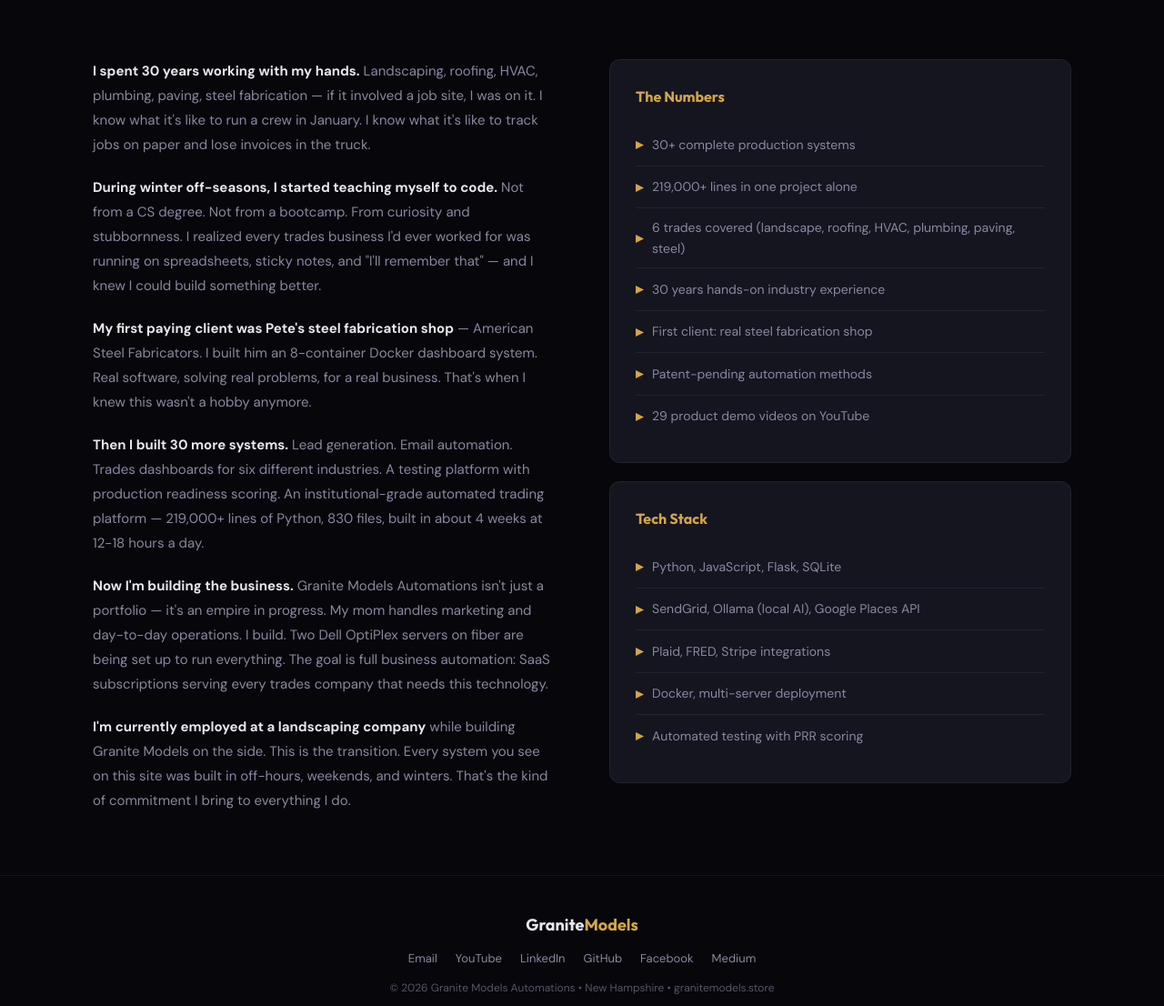
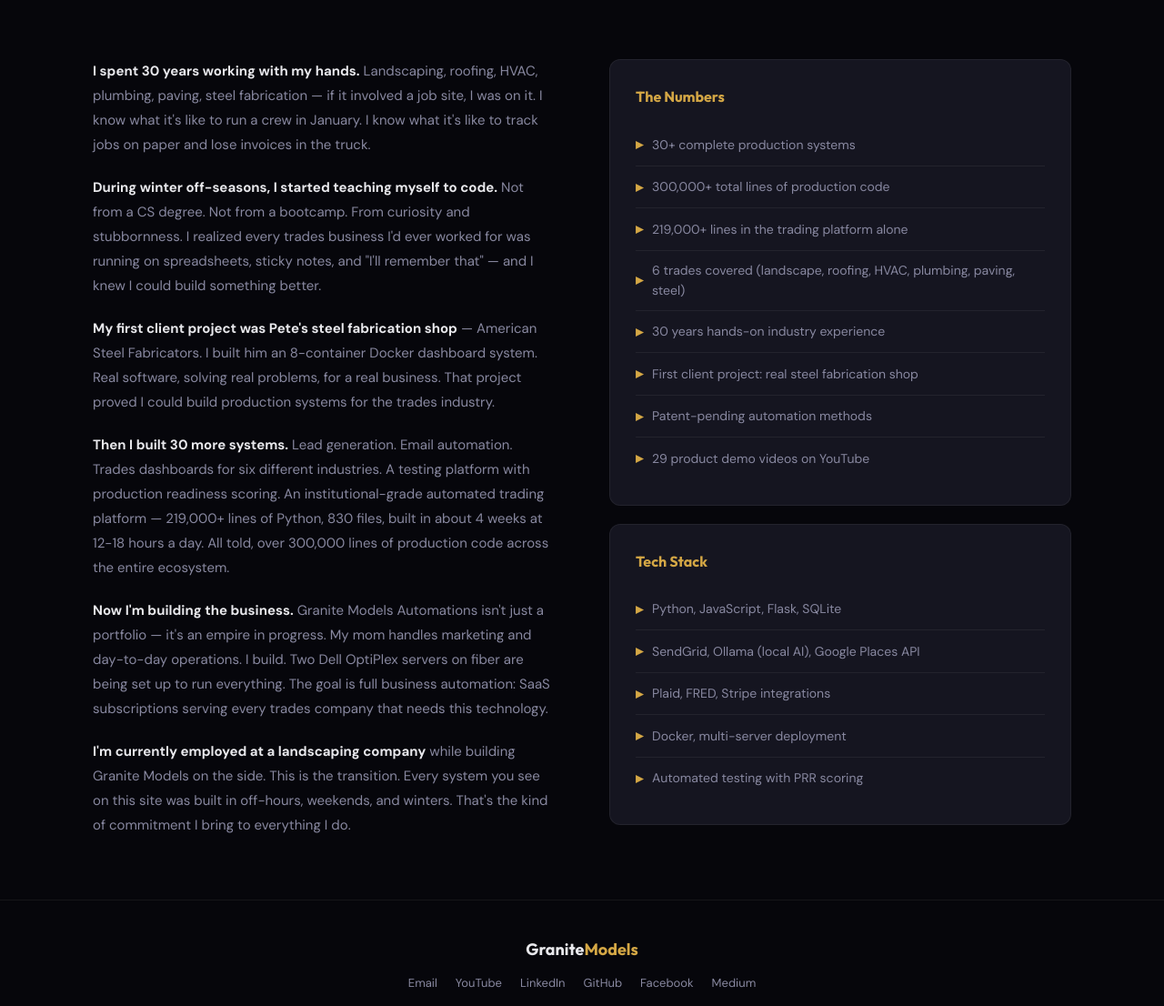
Before and after one commit to granitemodels-hub/granite-models-store, a Flask app: page /story in a window 1280 px wide. Shown: the part 359-1465 px from the top of the page at 91% size. Run offline with Flask 3, Linux system fonts and the light colour scheme.

Commit message:
Fix: email in LHP, nationwide compliance, Pete not paying, 300K total lines, support bot planned

```diff
--- a/app.py
+++ b/app.py
@@ -17,7 +17,7 @@
         'description': 'Full-lifecycle lead generation: scrape businesses from 5 sources, score with AI, enrich emails and social profiles, deliver to clients with territory exclusivity, collect feedback, auto-adjust scoring. CAN-SPAM compliant email campaigns with SendGrid, drip sequences, and 45-day compliance wipe.',
         'stats': {'lines': '14,600+', 'tables': '27', 'routes': '81+'},
         'tech': ['Python', 'Flask', 'SQLite', 'SendGrid', 'Ollama', 'Google Places API'],
-        'features': ['Multi-source scraping (Google, Yelp, BBB, Thumbtack, YellowPages)', 'AI lead scoring with intent signals', 'Territory exclusivity and delivery engine', 'Email campaigns with CAN-SPAM compliance', 'Drip sequence automation', 'Client portal with self-service', 'AI assistant with 4-provider failover', 'Invoice generation (GMA-YYYY-NNNN format)', 'Built-in admin panel for system management', 'Multi-state compliance for 6 northeastern states'],
+        'features': ['Multi-source scraping (Google, Yelp, BBB, Thumbtack, YellowPages)', 'AI lead scoring with intent signals', 'Territory exclusivity and delivery engine', 'Email campaigns with CAN-SPAM compliance', 'Drip sequence automation', 'Client portal with self-service', 'AI assistant with 4-provider failover', 'Invoice generation (GMA-YYYY-NNNN format)', 'Built-in admin panel for system management', 'Nationwide compliance coverage'],
         'video': 'lead-hunter-pro-20260205-094919.webm',
         'priority': 'flagship'
     },
@@ -83,17 +83,17 @@
     },
     'email-campaign': {
         'name': 'Email Campaign Engine',
-        'sector': 'Marketing & Content',
+        'sector': 'Lead Generation & Sales',
         'status': 'Production',
-        'tagline': 'Automated email marketing with tracking and compliance',
-        'description': 'Full email campaign system with template builder, audience segmentation, send scheduling, open/click tracking, and CAN-SPAM compliance.',
+        'tagline': 'Automated email marketing built into Lead Hunter Pro',
+        'description': 'Full email campaign system integrated directly into the Lead Hunter Pro dashboard. Template builder, audience segmentation, send scheduling, open/click tracking, and CAN-SPAM compliance — all managed from within LHP.',
         'stats': {},
         'tech': ['Python', 'Flask', 'SendGrid'],
-        'features': ['Campaign builder with templates', 'Audience segmentation', 'Open and click tracking', 'CAN-SPAM compliance built-in'],
+        'features': ['Campaign builder with templates', 'Audience segmentation', 'Open and click tracking', 'CAN-SPAM compliance built-in', 'Integrated into Lead Hunter Pro dashboard'],
         'video': 'email-campaign-20260205-134527.webm',
         'priority': 'high'
     },
-    'steel-dashboard': {'name': 'Steel Fabrication Dashboard', 'sector': 'Trades Dashboards', 'status': 'Rebuilding', 'tagline': 'Shop management for steel fabrication', 'description': 'Originally built as an 8-container Docker system for American Steel Fabricators — Jon\'s first paying client. Being rebuilt as part of the Granite dashboard series.', 'stats': {}, 'tech': ['Python', 'Flask', 'Docker', 'SQLite'], 'features': ['Job tracking', 'Material inventory', 'Shop scheduling', 'Client billing'], 'video': None, 'priority': 'high'},
+    'steel-dashboard': {'name': 'Steel Fabrication Dashboard', 'sector': 'Trades Dashboards', 'status': 'Rebuilding', 'tagline': 'Shop management for steel fabrication', 'description': 'Originally built as an 8-container Docker system for American Steel Fabricators. Currently being redesigned and tested as part of the Granite dashboard series with the same architecture as the completed Landscape Dashboard.', 'stats': {}, 'tech': ['Python', 'Flask', 'Docker', 'SQLite'], 'features': ['Job tracking', 'Material inventory', 'Shop scheduling', 'Client billing'], 'video': None, 'priority': 'high'},
     'hvac-dashboard': {'name': 'HVAC Dashboard', 'sector': 'Trades Dashboards', 'status': 'In Development', 'tagline': 'Service management for HVAC companies', 'description': 'HVAC-specific business dashboard with equipment tracking, service scheduling, warranty management, and seasonal planning.', 'stats': {}, 'tech': ['Python', 'Flask', 'SQLite'], 'features': ['Equipment and unit tracking', 'Service scheduling', 'Warranty management', 'Seasonal workload planning'], 'video': None, 'priority': 'medium'},
     'plumbing-dashboard': {'name': 'Plumbing Dashboard', 'sector': 'Trades Dashboards', 'status': 'In Development', 'tagline': 'Service management for plumbing companies', 'description': 'Plumbing-specific business dashboard with job dispatching, parts inventory, and emergency call routing.', 'stats': {}, 'tech': ['Python', 'Flask', 'SQLite'], 'features': ['Job dispatch', 'Parts inventory', 'Emergency routing', 'Client history'], 'video': None, 'priority': 'medium'},
     'construction-dashboard': {'name': 'Construction Dashboard', 'sector': 'Trades Dashboards', 'status': 'In Development', 'tagline': 'Project management for construction companies', 'description': 'Construction-specific dashboard with project phasing, subcontractor management, and permit tracking.', 'stats': {}, 'tech': ['Python', 'Flask', 'SQLite'], 'features': ['Project phasing', 'Subcontractor management', 'Permit tracking', 'Budget monitoring'], 'video': None, 'priority': 'medium'},
--- a/templates/index.html
+++ b/templates/index.html
@@ -6,7 +6,7 @@
   <section class="hero">
     <p class="hero-eyebrow">FROM JOB SITES TO SOFTWARE</p>
     <h1>Building What the Trades<br>Industry <em>Needs</em></h1>
-    <p class="hero-sub">30 years in the trades. 219,000+ lines of production code. I build automation systems that actually work — for people who actually work.</p>
+    <p class="hero-sub">30 years in the trades. 300,000+ lines of production code. I build automation systems that actually work — for people who actually work.</p>
     <a href="/systems" class="hero-cta">See My Work →</a>
   </section>
 
@@ -14,6 +14,10 @@
     <div class="stat">
       <div class="stat-num" data-target="30" data-suffix="+">0+</div>
       <div class="stat-label">Systems Built</div>
+    </div>
+    <div class="stat">
+      <div class="stat-num" data-target="300000" data-suffix="+">0+</div>
+      <div class="stat-label">Total Lines of Code</div>
     </div>
     <div class="stat">
       <div class="stat-num" data-target="219000" data-suffix="+">0+</div>
--- a/templates/roadmap.html
+++ b/templates/roadmap.html
@@ -34,11 +34,11 @@
       </div>
       <div class="roadmap-card">
         <h3><span class="roadmap-icon">💬</span> Communications</h3>
-        <p>Customer support bot, meeting notes, knowledge base, AI assistant with 4-provider failover (Anthropic, Ollama, OpenAI, keyword).</p>
+        <p>Customer support bot (planned), meeting notes, knowledge base, AI assistant with 4-provider failover (Anthropic, Ollama, OpenAI, keyword).</p>
       </div>
       <div class="roadmap-card">
         <h3><span class="roadmap-icon">⚖️</span> Legal & Compliance</h3>
-        <p>CAN-SPAM compliance, DNC management, multi-state regulations (6 northeastern states), 45-day data wipe, GDPR-ready architecture.</p>
+        <p>CAN-SPAM compliance, DNC management, nationwide state regulations coverage, 45-day data wipe, GDPR-ready architecture.</p>
       </div>
       <div class="roadmap-card">
         <h3><span class="roadmap-icon">📈</span> Analytics & Intelligence</h3>
--- a/templates/story.html
+++ b/templates/story.html
@@ -15,9 +15,9 @@
 
         <p><strong>During winter off-seasons, I started teaching myself to code.</strong> Not from a CS degree. Not from a bootcamp. From curiosity and stubbornness. I realized every trades business I'd ever worked for was running on spreadsheets, sticky notes, and "I'll remember that" — and I knew I could build something better.</p>
 
-        <p><strong>My first paying client was Pete's steel fabrication shop</strong> — American Steel Fabricators. I built him an 8-container Docker dashboard system. Real software, solving real problems, for a real business. That's when I knew this wasn't a hobby anymore.</p>
+        <p><strong>My first client project was Pete's steel fabrication shop</strong> — American Steel Fabricators. I built him an 8-container Docker dashboard system. Real software, solving real problems, for a real business. That project proved I could build production systems for the trades industry.</p>
 
-        <p><strong>Then I built 30 more systems.</strong> Lead generation. Email automation. Trades dashboards for six different industries. A testing platform with production readiness scoring. An institutional-grade automated trading platform — 219,000+ lines of Python, 830 files, built in about 4 weeks at 12-18 hours a day.</p>
+        <p><strong>Then I built 30 more systems.</strong> Lead generation. Email automation. Trades dashboards for six different industries. A testing platform with production readiness scoring. An institutional-grade automated trading platform — 219,000+ lines of Python, 830 files, built in about 4 weeks at 12-18 hours a day. All told, over 300,000 lines of production code across the entire ecosystem.</p>
 
         <p><strong>Now I'm building the business.</strong> Granite Models Automations isn't just a portfolio — it's an empire in progress. My mom handles marketing and day-to-day operations. I build. Two Dell OptiPlex servers on fiber are being set up to run everything. The goal is full business automation: SaaS subscriptions serving every trades company that needs this technology.</p>
 
@@ -28,10 +28,11 @@
         <div class="skills-card" style="margin-bottom:20px">
           <h3>The Numbers</h3>
           <div class="skill-item"><span class="skill-check">▸</span> 30+ complete production systems</div>
-          <div class="skill-item"><span class="skill-check">▸</span> 219,000+ lines in one project alone</div>
+          <div class="skill-item"><span class="skill-check">▸</span> 300,000+ total lines of production code</div>
+          <div class="skill-item"><span class="skill-check">▸</span> 219,000+ lines in the trading platform alone</div>
           <div class="skill-item"><span class="skill-check">▸</span> 6 trades covered (landscape, roofing, HVAC, plumbing, paving, steel)</div>
           <div class="skill-item"><span class="skill-check">▸</span> 30 years hands-on industry experience</div>
-          <div class="skill-item"><span class="skill-check">▸</span> First client: real steel fabrication shop</div>
+          <div class="skill-item"><span class="skill-check">▸</span> First client project: real steel fabrication shop</div>
           <div class="skill-item"><span class="skill-check">▸</span> Patent-pending automation methods</div>
           <div class="skill-item"><span class="skill-check">▸</span> 29 product demo videos on YouTube</div>
         </div>
```
